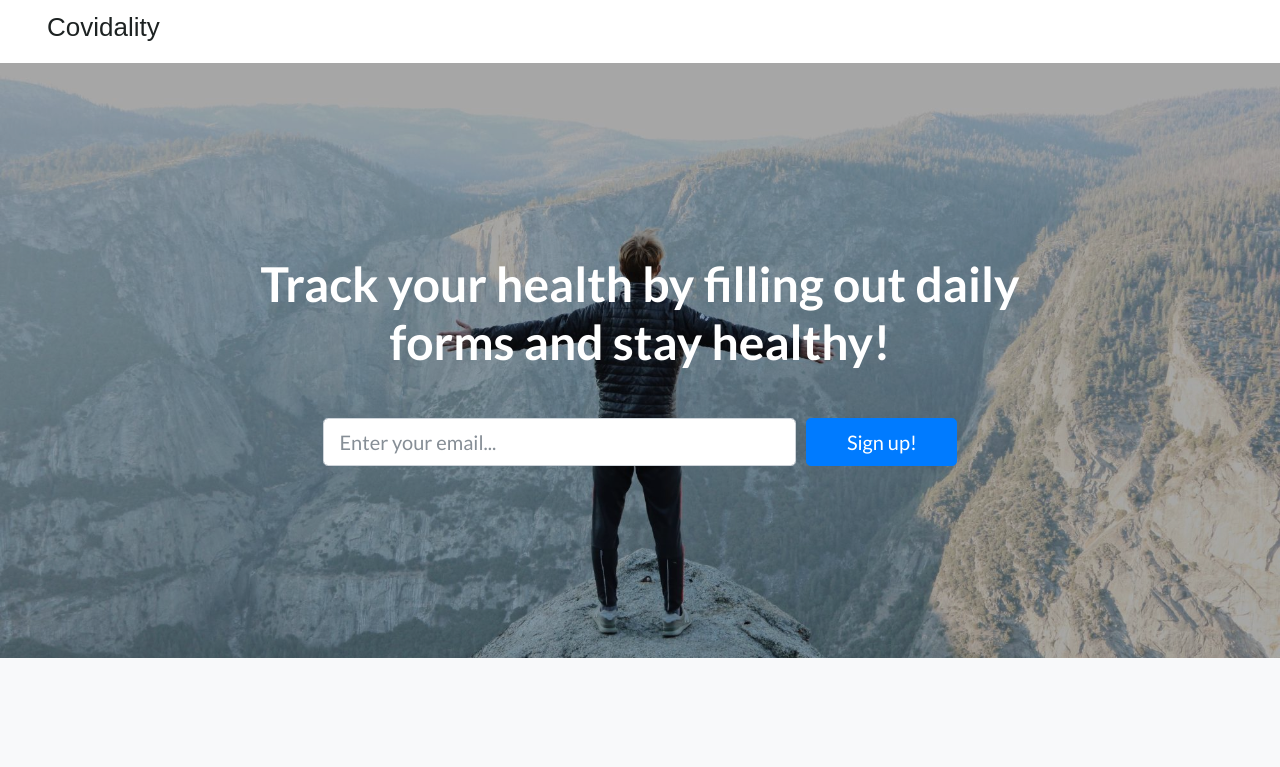
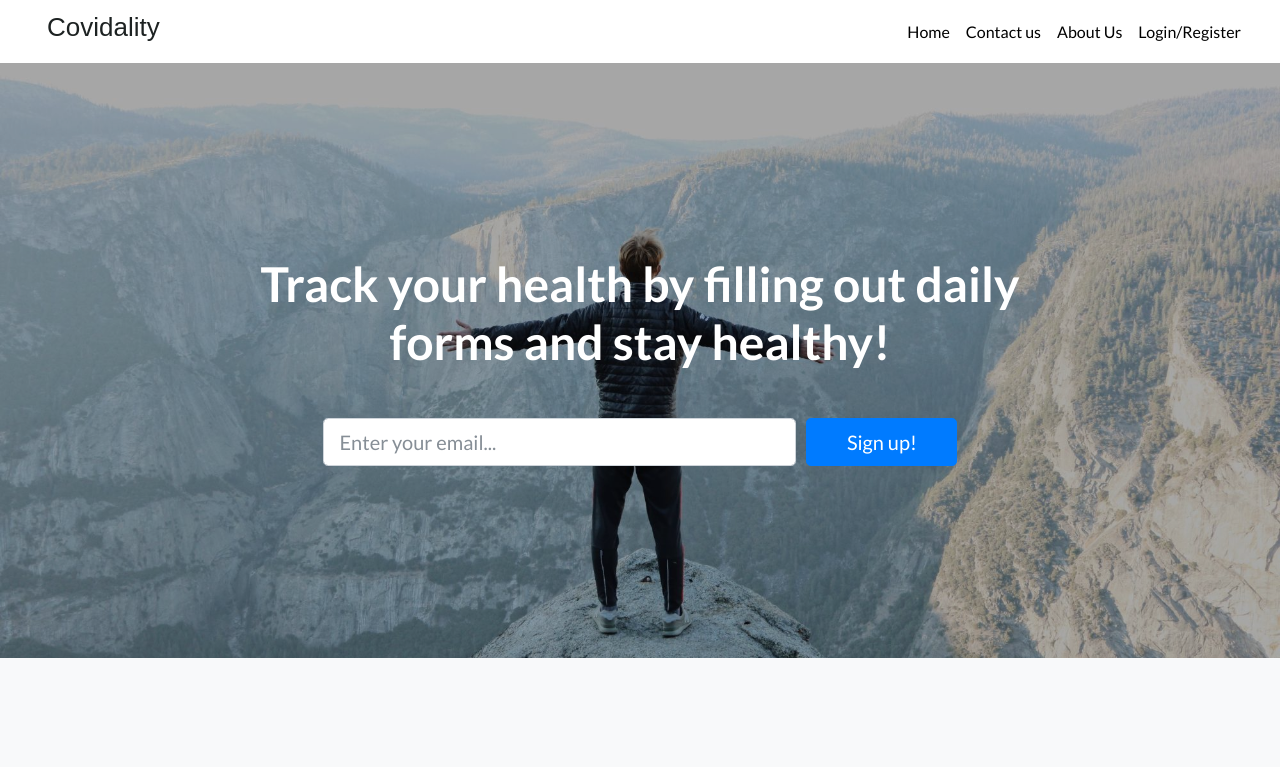
Before and after one commit to HarshVardhan12102002/Covidalityweb.github.io, a plain HTML site: page index.html in a window 1280 px wide. Shown: the top 767 px of the page. Drawn offline with nearby package versions, Linux system fonts and the light colour scheme.

Commit message:
Update index.html

```diff
--- a/index.html
+++ b/index.html
@@ -23,10 +23,10 @@
             <div
                 class="collapse navbar-collapse" id="navcol-2">
                 <ul class="nav navbar-nav ml-auto">
-                    <li class="nav-item"><a class="nav-link active" href="#" style="margin-left: 0px;margin-bottom: 0px;">Home</a></li>
-                    <li class="nav-item"><a class="nav-link" href="#" style="color: rgb(255,255,255);">Contact us</a></li>
-                    <li class="nav-item"><a class="nav-link" href="#" style="color: rgb(255,255,255);">About Us</a></li>
-                    <li class="nav-item"><a class="nav-link" href="#" style="color: rgb(255,255,255);">Login/Register</a></li>
+                    <li class="nav-item"><a class="nav-link active" href="#" style="margin-left: 0px;margin-bottom: 0px;color: rgb(0,0,0);">Home</a></li>
+                    <li class="nav-item"><a class="nav-link" href="#" style="color: rgb(0,0,0);">Contact us</a></li>
+                    <li class="nav-item"><a class="nav-link" href="#" style="color: rgb(0,0,0);">About Us</a></li>
+                    <li class="nav-item"><a class="nav-link" href="#" style="color: rgb(0,0,0);">Login/Register</a></li>
                 </ul>
         </div>
         </div>
```
